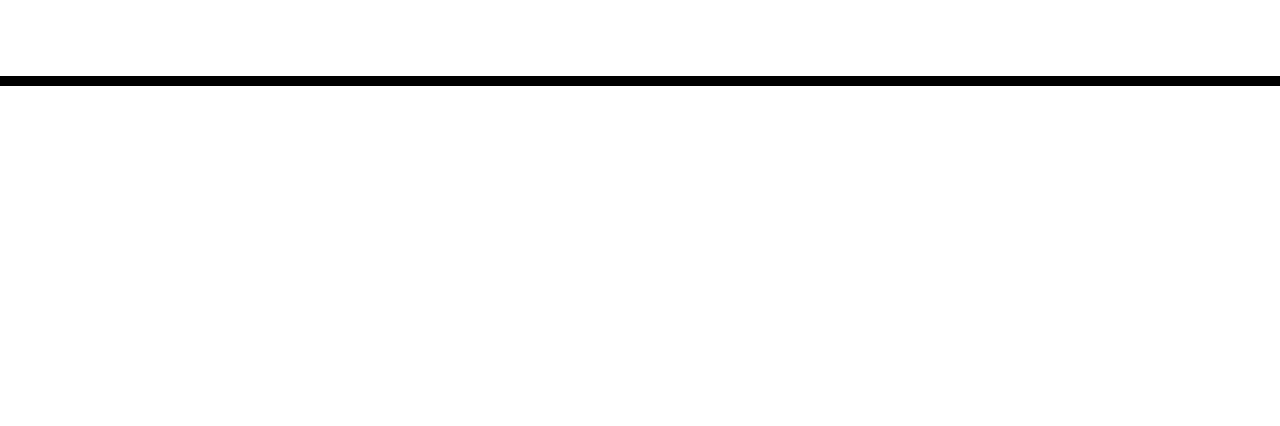
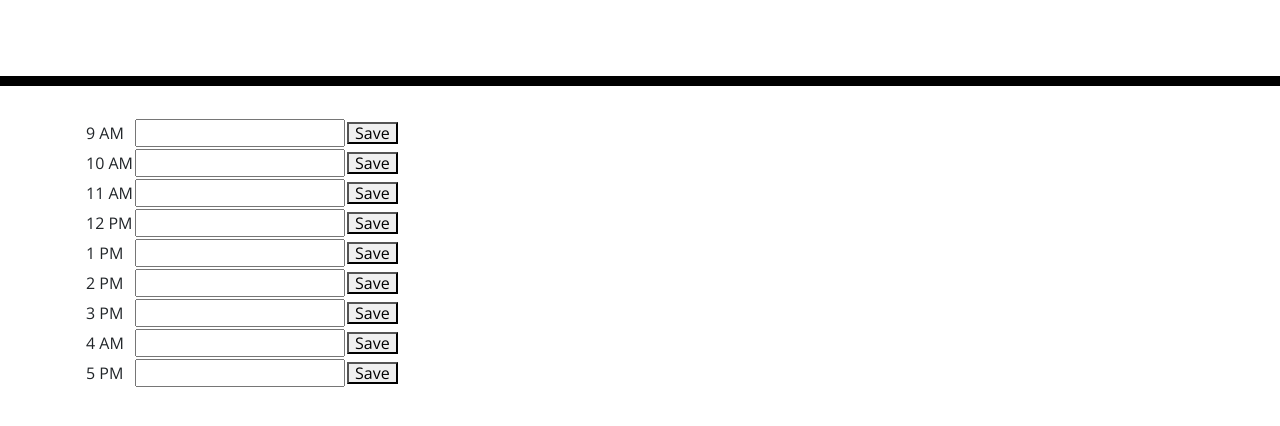
Before and after one commit to Andzej-S/work-day-scheduler, a plain HTML site: page index.html in a window 1280 px wide. Shown: the part 182-608 px from the top of the page. Drawn offline with nearby package versions, Linux system fonts and the light colour scheme.

Commit message:
add html table element to hold tasks

```diff
--- a/index.html
+++ b/index.html
@@ -28,8 +28,57 @@
       <p class="lead">A simple calendar app for scheduling your work day</p>
       <p id="currentDay" class="lead"></p>
     </header>
+
     <div class="container">
-      <!-- Timeblocks go here -->
+      <table>
+        <tbody>
+          <tr>
+            <td>9 AM</td>
+            <td><input type="text" class="task-input"></td>
+            <td><button class="save-btn">Save</button></td>
+          </tr>
+          <tr>
+            <td>10 AM</td>
+            <td><input type="text" class="task-input"></td>
+            <td><button class="save-btn">Save</button></td>
+          </tr>
+          <tr>
+            <td>11 AM</td>
+            <td><input type="text" class="task-input"></td>
+            <td><button class="save-btn">Save</button></td>
+          </tr>
+          <tr>
+            <td>12 PM</td>
+            <td><input type="text" class="task-input"></td>
+            <td><button class="save-btn">Save</button></td>
+          </tr>
+          <tr>
+            <td>1 PM</td>
+            <td><input type="text" class="task-input"></td>
+            <td><button class="save-btn">Save</button></td>
+          </tr>
+          <tr>
+            <td>2 PM</td>
+            <td><input type="text" class="task-input"></td>
+            <td><button class="save-btn">Save</button></td>
+          </tr>
+          <tr>
+            <td>3 PM</td>
+            <td><input type="text" class="task-input"></td>
+            <td><button class="save-btn">Save</button></td>
+          </tr>
+          <tr>
+            <td>4 AM</td>
+            <td><input type="text" class="task-input"></td>
+            <td><button class="save-btn">Save</button></td>
+          </tr>
+          <tr>
+            <td>5 PM</td>
+            <td><input type="text" class="task-input"></td>
+            <td><button class="save-btn">Save</button></td>
+          </tr>
+        </tbody>
+      </table>
     </div>
 
     <script src="https://cdnjs.cloudflare.com/ajax/libs/jquery/3.2.1/jquery.min.js"></script>
```
Also changed, not shown: assets/script.js (+15 -0 lines).
